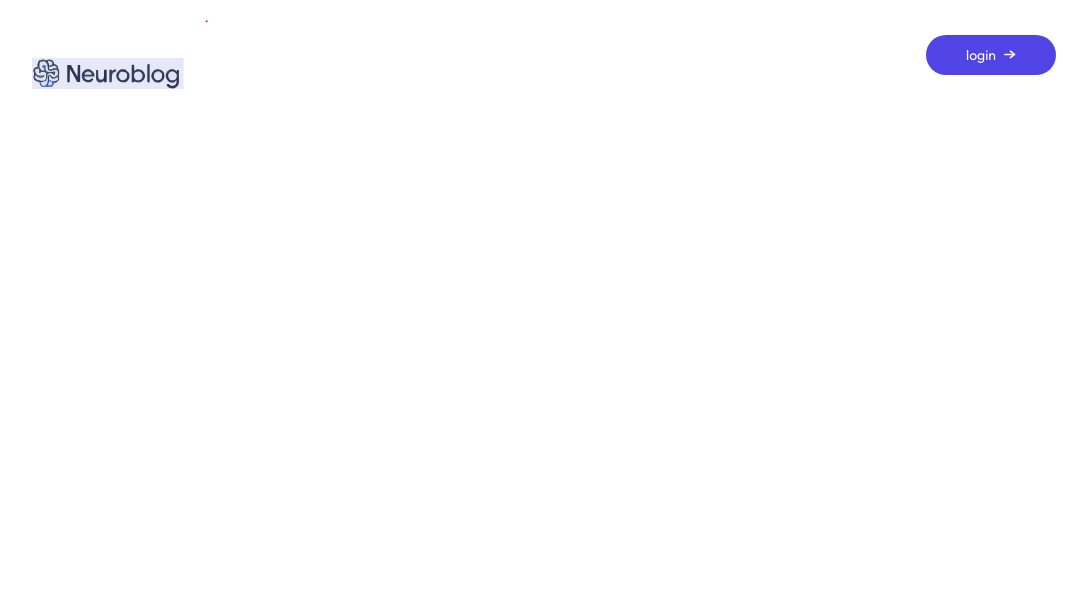
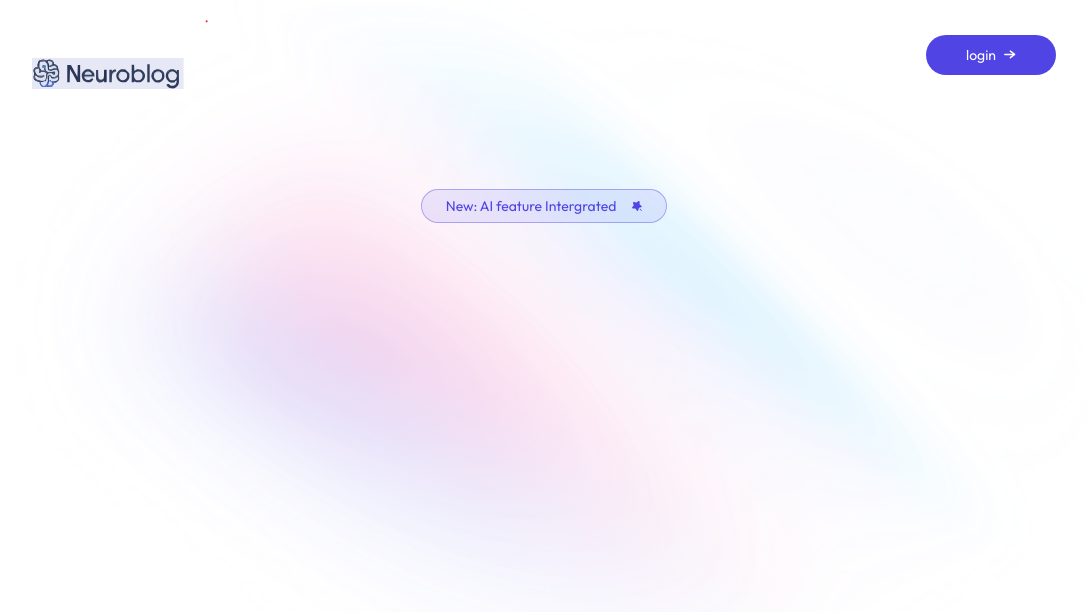
Before and after one commit to Yasindu-Navo/NeuroVlog-FE, a React (Vite) app: page / in a window 1280 px wide. Shown: the top 612 px of the page, without its empty margins (96-1183 px from the left). Built offline with nearby package versions, Linux system fonts and the light colour scheme.

Commit message:
complete header section

```diff
--- a/src/components/Header.jsx
+++ b/src/components/Header.jsx
@@ -1,9 +1,24 @@
 
 import React from 'react'
+import { assets } from '../assets/assets'
 
 function Header() {
   return (
-    <div>Header</div>
+      <div className='mx-8 sm:mx-16 xl:mx-24 relative'>
+          <div className='text-center mt-20 mb-8'>
+
+              <div
+                className='inline-flex items-center justify-center gap-4 px-6 py-1.5 mb-4 border border-primary/40 bg-primary/10 rounded-full text-sm text-primary'>
+                  <p>New: AI feature Intergrated</p>
+                  <img
+                      src={assets.star_icon}
+                  className='w-2.5'>
+                  </img>
+
+              </div>
+          </div>
+          <img src={assets.gradientBackground} className='absolute -top-50 -z-1 opacity-7c0' />
+    </div>
   )
 }
 
--- a/src/pages/HomePage.jsx
+++ b/src/pages/HomePage.jsx
@@ -1,8 +1,12 @@
+import Header from "../components/Header";
 import NavBar from "../components/NavBar";
 
 export const HomePage = () => {
 
     return (
-      <NavBar />
+        <>
+        <NavBar />
+            <Header />
+            </>
     );
 }
```
